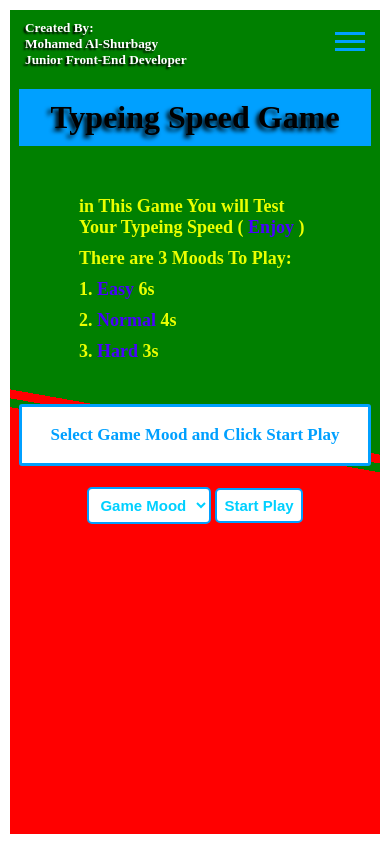
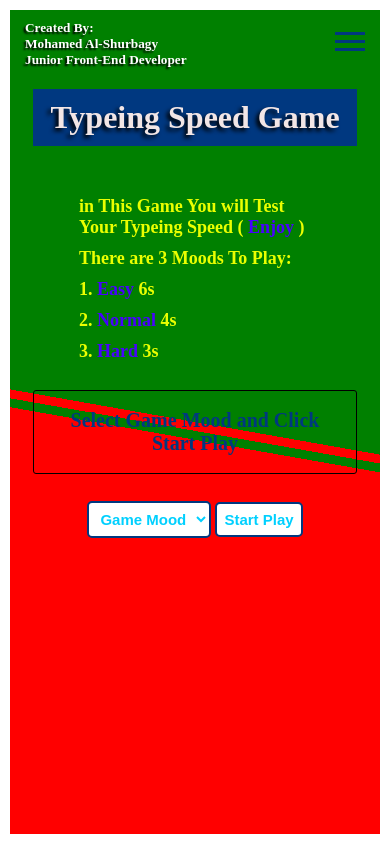
Before and after one commit to Mohamed-Alshurbagy/Type-Game, a plain HTML site: page index.html in a window 390 px wide. Drawn offline with Linux system fonts and the light colour scheme.

Commit message:
Update style.css

```diff
--- a/style.css
+++ b/style.css
@@ -1,8 +1,7 @@
 
 :root {
-    --mcolor: #00a0ff;
+    --mcolor: #003880;
 }
-
 * {
     padding: 0;
     margin: 0;
@@ -97,7 +96,7 @@
 }
 
 .details span {
-    color: rgb(72, 0, 255);
+    color: #4800ff;
 }
 
 .main .one {
@@ -112,14 +111,15 @@
 
 .one h3 {
     color: var(--mcolor);
-    background-color: #fff;
     width: 70%;
     width: 70%;
     padding: 18px;
     text-align: center;
-    font-size: 27px;
-    border: 3px solid var(--mcolor);
+    font-size: 24px;
+    border: 3px solid #cddc39;
     border-radius: 3px;
+    margin-bottom: 20px;
+
 }
 
 #select, #start-btn {
@@ -211,31 +211,32 @@
     animation: name 1.3s linear infinite;
 }
 
-   /* Just One Media..*/
+/* Just One Media.. */
 
 @media (max-width: 767px){
     .main {
         width: calc(100% - 20px);
         padding: 5px;
-       height: calc(100vh - 20px);
+        height: calc(100vh - 40px);
     }
 
     .main header h1, .one h3, .details{
-       width: 98%;
+        width: 90%;
     }
     .main header h1 {
-        color: black;
+        color: #f2e6e6;
         padding: 10px;
     }
     .one h3 {
         font-size: 17px;
         margin-top: -30px;
+        border: 1px solid black;
+        font-size: 20px;
     }
     .chaleng {
         margin-top: -70px;
         height: 230px;
         justify-content: space-evenly;
-
     }
     .info {
         width: 99%;
@@ -312,7 +313,7 @@
 /* Animation */
 
 @keyframes name{
-    0%{
+    0% {
         display: block;
         color: red;
     }
```
Lines whose indentation alone changed are shown as unchanged.
